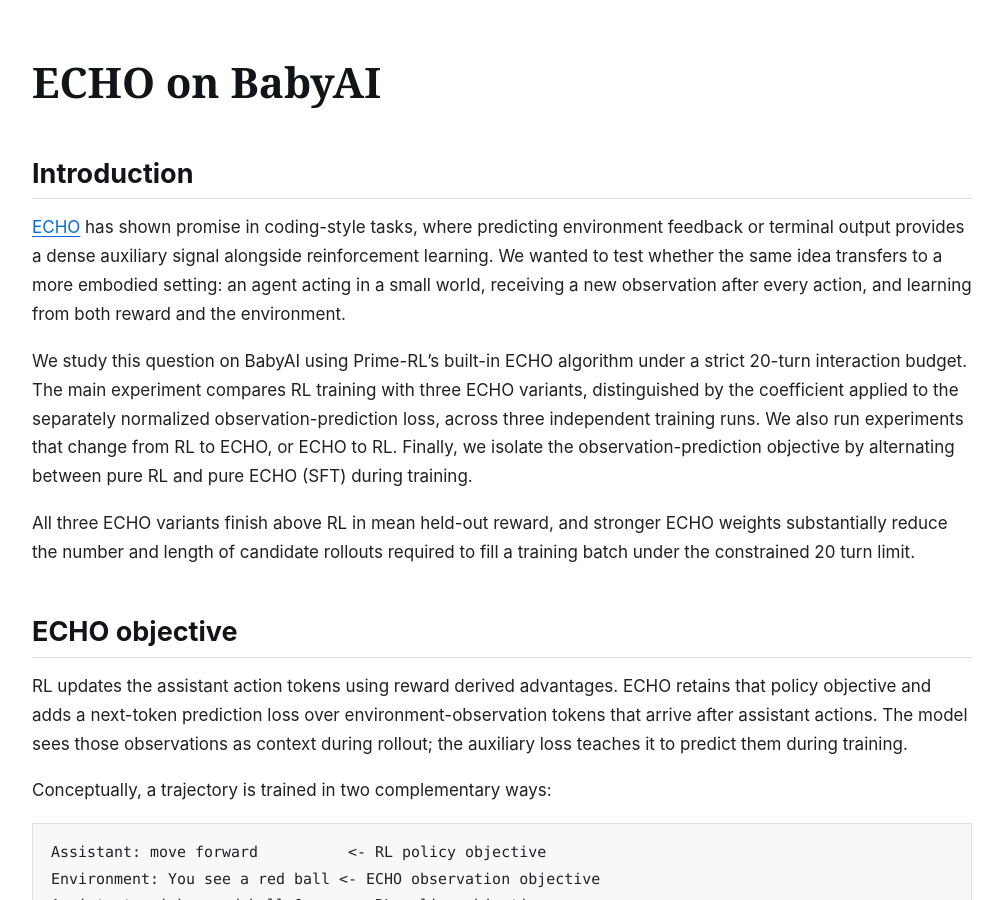
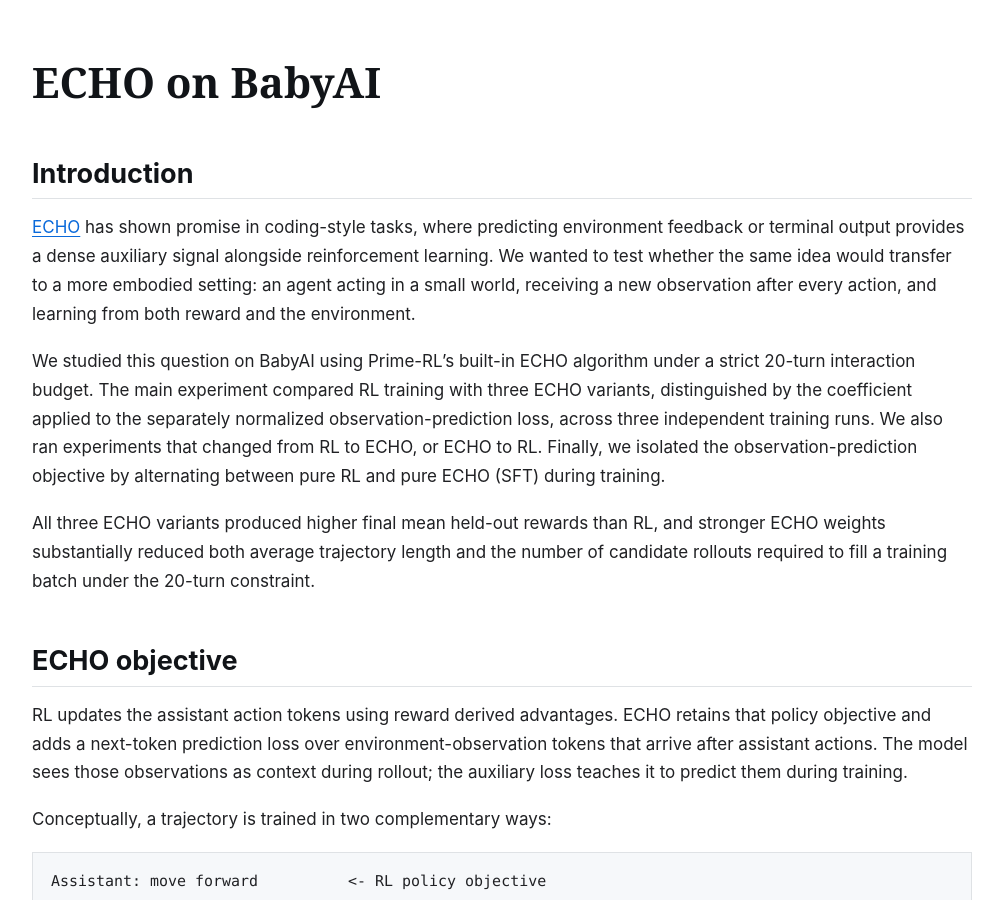
Before and after one commit to Bhoy1/echo-babyai-findings, a Jekyll site: the page built from index.md, in a window 1280 px wide and 900 px high. Shown: the whole window, without its empty margins (138-1141 px from the left). Built offline with Jekyll 4.4.1, drawn with Linux system fonts in a browser that asks for light colours.

Commit message:
Make introduction consistently retrospective

```diff
--- a/index.md
+++ b/index.md
@@ -9,11 +9,11 @@
 
 ## Introduction
 
-[ECHO](https://arxiv.org/abs/2605.24517) has shown promise in coding-style tasks, where predicting environment feedback or terminal output provides a dense auxiliary signal alongside reinforcement learning. We wanted to test whether the same idea transfers to a more embodied setting: an agent acting in a small world, receiving a new observation after every action, and learning from both reward and the environment.
+[ECHO](https://arxiv.org/abs/2605.24517) has shown promise in coding-style tasks, where predicting environment feedback or terminal output provides a dense auxiliary signal alongside reinforcement learning. We wanted to test whether the same idea would transfer to a more embodied setting: an agent acting in a small world, receiving a new observation after every action, and learning from both reward and the environment.
 
-We study this question on BabyAI using Prime-RL's built-in ECHO algorithm under a strict 20-turn interaction budget. The main experiment compares RL training with three ECHO variants, distinguished by the coefficient applied to the separately normalized observation-prediction loss, across three independent training runs. We also run experiments that change from RL to ECHO, or ECHO to RL. Finally, we isolate the observation-prediction objective by alternating between pure RL and pure ECHO (SFT) during training.
+We studied this question on BabyAI using Prime-RL's built-in ECHO algorithm under a strict 20-turn interaction budget. The main experiment compared RL training with three ECHO variants, distinguished by the coefficient applied to the separately normalized observation-prediction loss, across three independent training runs. We also ran experiments that changed from RL to ECHO, or ECHO to RL. Finally, we isolated the observation-prediction objective by alternating between pure RL and pure ECHO (SFT) during training.
 
-All three ECHO variants finish above RL in mean held-out reward, and stronger ECHO weights substantially reduce the number and length of candidate rollouts required to fill a training batch under the constrained 20 turn limit.
+All three ECHO variants produced higher final mean held-out rewards than RL, and stronger ECHO weights substantially reduced both average trajectory length and the number of candidate rollouts required to fill a training batch under the 20-turn constraint.
 
 ## ECHO objective
 
```
